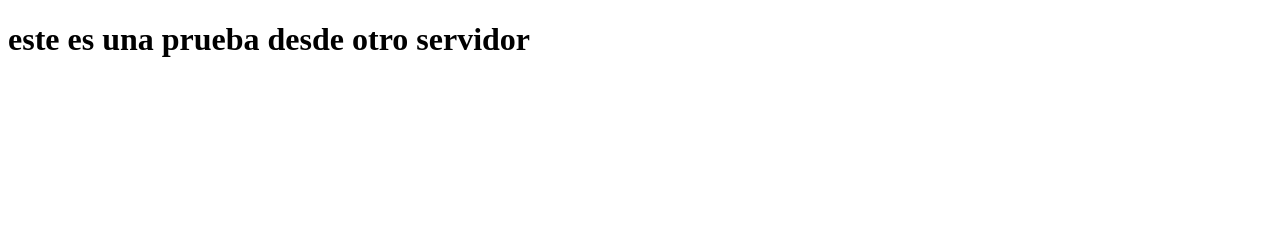
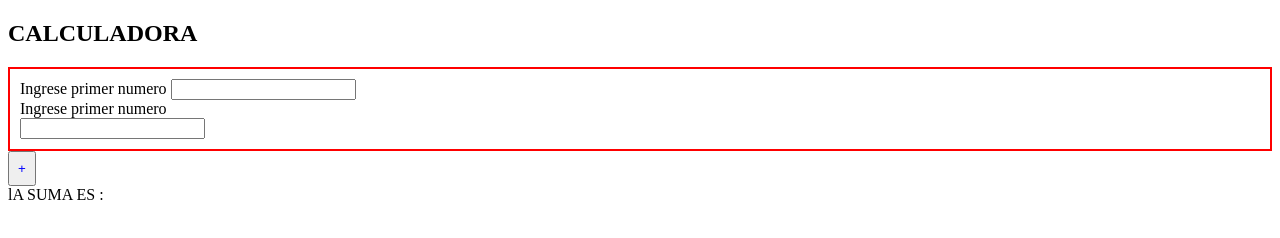
Before and after one commit to francopv007/documentos, a plain HTML site: page index.html in a window 1280 px wide. Drawn offline with Linux system fonts and the light colour scheme.

Commit message:
new 10-03-25

```diff
--- a/archivos/data.js
+++ b/archivos/data.js
@@ -1 +1,15 @@
-alert("hola franco")
+function Ejecutar(valor1, valor2, dato){
+	let suma = Number(valor1) + Number(valor2);
+	return suma;
+}
+
+function Changes(){
+	let dato = document.getElementById("dato").value;
+
+	let valor1 = document.getElementById("valor1").value;
+	let valor2 = document.getElementById("valor2").value;
+
+	document.getElementById("change").textContent=Ejecutar(valor1,valor2,dato);
+
+
+}
--- /dev/null
+++ b/estilos/estilo.css
@@ -0,0 +1,9 @@
+.inicio {
+	border: 2px red solid;
+	padding: 10px;
+
+}
+.cuerpo input{
+	padding: 8px;
+	color: blue;
+}
--- a/index.html
+++ b/index.html
@@ -5,9 +5,31 @@
 	<meta name="viewport" content="width=device-width, initial-scale=1.0">
 	<title>Document</title>
 </head>
+<link rel="stylesheet" href="estilos/estilo.css">
 <body>
+	<div>
+		<h2>CALCULADORA</h2>
+	</div>
+<form action="">
+	<div class="inicio">
+		<label>Ingrese primer numero</label>
+		<input type="text" id="valor1"><br>
+		<label>Ingrese primer numero</label><br>
+		<input type="text" id="valor2">
+	</div>
 
-	<h1>este es una prueba desde otro servidor </h1>
+	<div class="cuerpo">
+	<input type="button" id="dato" value="+" onclick="Changes()" >
+	<!-- <input type="button" id="dato" value="-" onclick="Changes()" >
+	<input type="button" id="dato" value="*" onclick="Changes()" >
+	<input type="button" id="dato" value="/" onclick="Changes()" >
+	</div> -->
+
+</form>
+	<div>
+		<span >lA SUMA ES : <span id="change"></span> </span>
+	</div>
+
 
 
 </body>
```
